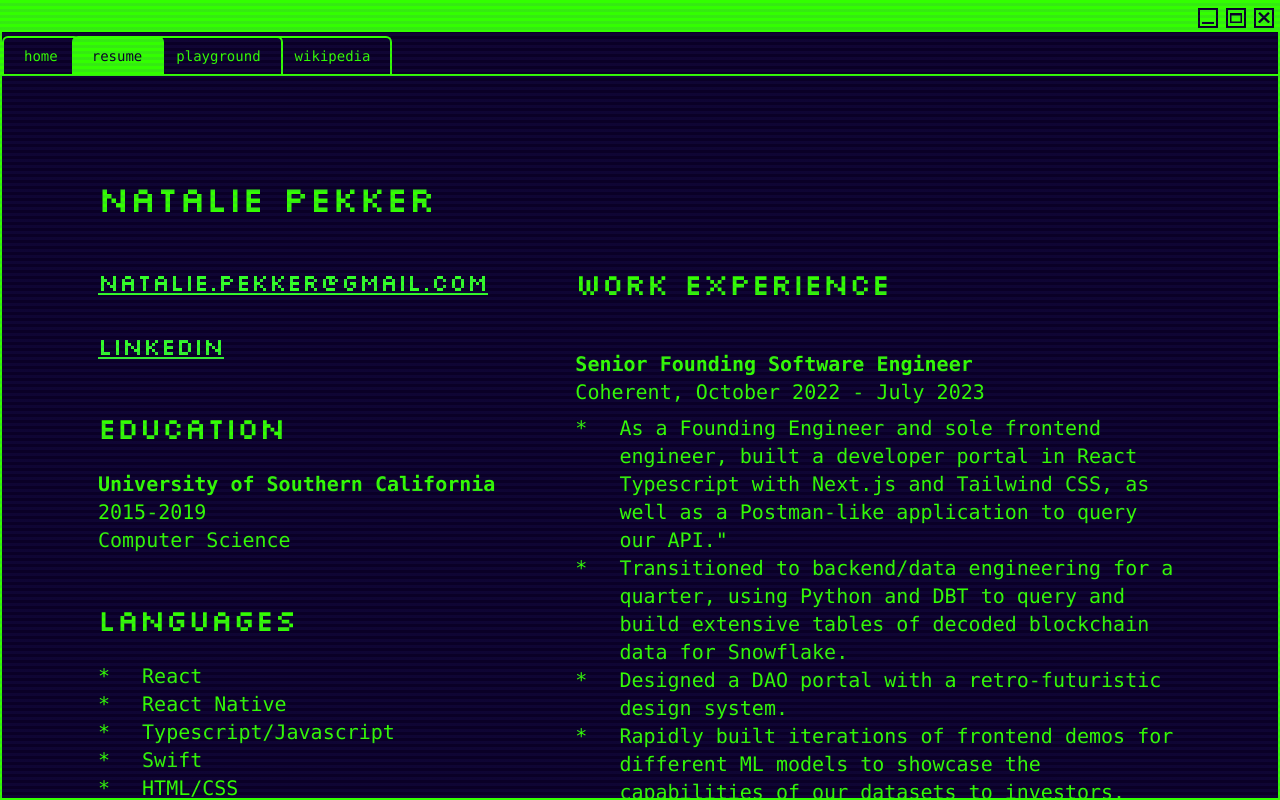
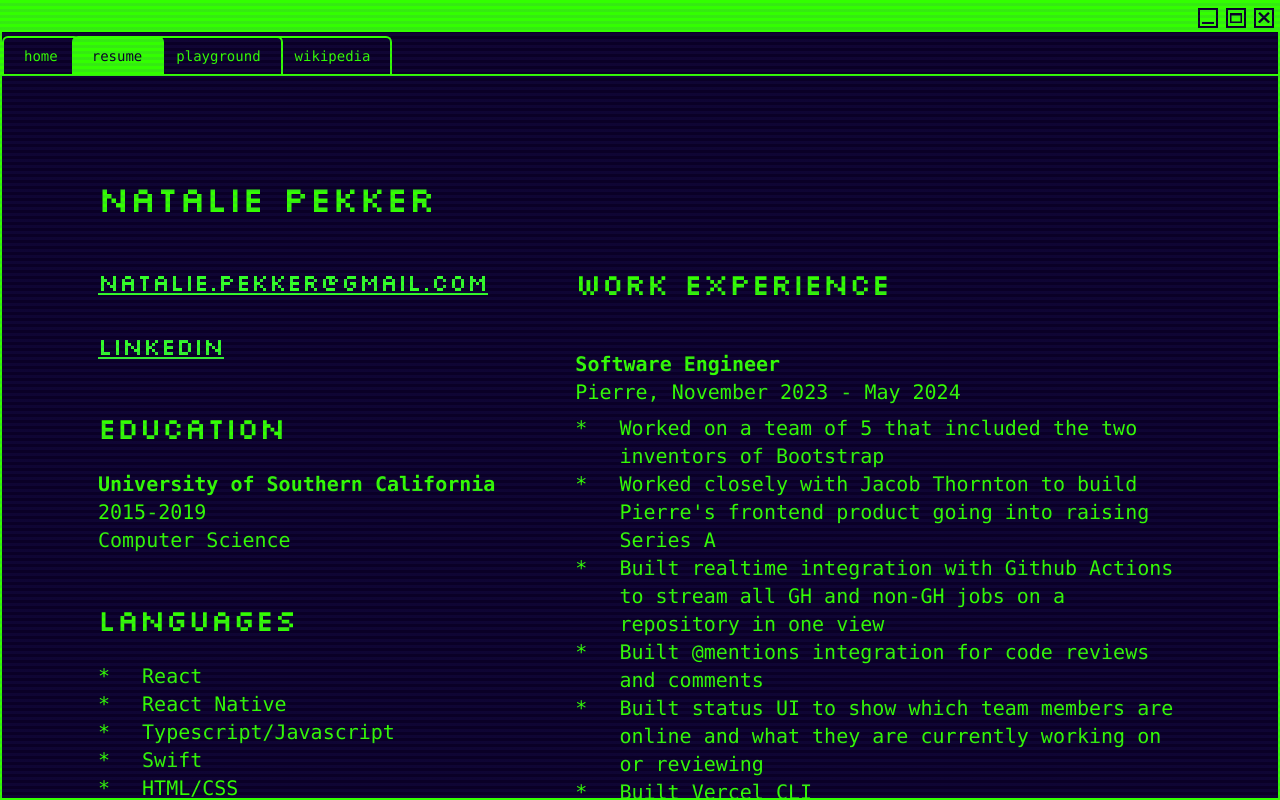
Before and after one commit to npek/im-nat, a Next.js app: page /resume in a window 1280 px wide. Built offline with nearby package versions, Linux system fonts and the light colour scheme.

Commit message:
add Pierre experience to resume

```diff
--- /dev/null
+++ b/src/app/components/ExperienceItem.tsx
@@ -0,0 +1,29 @@
+import BulletPoint from "./BulletPoint";
+
+interface ExperienceProps {
+  jobTitle: string;
+  company: string;
+  startDate: string;
+  endDate: string;
+  bulletPoints: string[];
+}
+
+export const ExperienceItem = ({
+  jobTitle,
+  company,
+  startDate,
+  endDate,
+  bulletPoints,
+}: ExperienceProps) => {
+  return (
+    <div className="flex flex-col">
+      <label className="font-bold">{jobTitle}</label>
+      <label className="pb-2">
+        {company}, {startDate} - {endDate}
+      </label>
+      {bulletPoints.map((b, index) => {
+        return <BulletPoint key={jobTitle + index}>{b}</BulletPoint>;
+      })}
+    </div>
+  );
+};
--- a/src/app/resume/page.tsx
+++ b/src/app/resume/page.tsx
@@ -1,6 +1,7 @@
 import BulletPoint from "../components/BulletPoint";
 import DisplayLabel from "../components/DisplayLabel";
 import DisplayLink from "../components/DisplayLink";
+import { ExperienceItem } from "../components/ExperienceItem";
 
 export default function Resume() {
   return (
@@ -70,84 +71,81 @@ export default function Resume() {
           <DisplayLabel className="pb-6" fontSize="3xl">
             Work Experience
           </DisplayLabel>
-          <div className="flex flex-col">
-            <label className="font-bold">
-              Senior Founding Software Engineer
-            </label>
-            <label className="pb-2">Coherent, October 2022 - July 2023</label>
-            <BulletPoint>
-              As a Founding Engineer and sole frontend engineer, built a
-              developer portal in React Typescript with Next.js and Tailwind
-              CSS, as well as a Postman-like application to query our API."
-            </BulletPoint>
-            <BulletPoint>
-              Transitioned to backend/data engineering for a quarter, using
-              Python and DBT to query and build extensive tables of decoded
-              blockchain data for Snowflake.
-            </BulletPoint>
-            <BulletPoint>
-              Designed a DAO portal with a retro-futuristic design system.
-            </BulletPoint>
-            <BulletPoint>
-              Rapidly built iterations of frontend demos for different ML models
-              to showcase the capabilities of our datasets to investors.
-            </BulletPoint>
-          </div>
-          <div className="flex flex-col">
-            <label className="font-bold">Frontend Software Engineer</label>
-            <label className="text-xl pb-2">
-              Innerwell, May 2022 - August 2023
-            </label>
-            <BulletPoint>
-              As the only engineer, planned and built a mobile application from
+          <ExperienceItem
+            jobTitle={"Software Engineer"}
+            company={"Pierre"}
+            startDate={"November 2023"}
+            endDate={"May 2024"}
+            bulletPoints={[
+              `Worked on a team of 5 that included the two inventors of Bootstrap`,
+              `Worked closely with Jacob Thornton to build Pierre's frontend product going into raising Series A`,
+              `Built realtime integration with Github Actions to stream all GH and non-GH jobs on a repository in one view`,
+              `Built @mentions integration for code reviews and comments`,
+              `Built status UI to show which team members are online and what they are currently working on or reviewing`,
+              `Built Vercel CLI`,
+            ]}
+          />
+          <ExperienceItem
+            jobTitle={"Senior Founding Software Engineer"}
+            company={"Coherent"}
+            startDate={"October 2022"}
+            endDate={"July 2023"}
+            bulletPoints={[
+              `As a Founding Engineer and sole frontend engineer, built a
+            developer portal in React Typescript with Next.js and Tailwind
+            CSS, as well as a Postman-like application to query our API."`,
+              `Transitioned to backend/data engineering for a quarter, using
+            Python and DBT to query and build extensive tables of decoded
+            blockchain data for Snowflake.`,
+              `Designed a DAO portal with a retro-futuristic design system.`,
+              `Rapidly built iterations of frontend demos for different ML models
+            to showcase the capabilities of our datasets to investors.`,
+            ]}
+          />
+          <ExperienceItem
+            jobTitle={"Frontend Software Engineer"}
+            company={"Innerwell"}
+            startDate={"May 2022"}
+            endDate={"August 2022"}
+            bulletPoints={[
+              `As the only engineer, planned and built a mobile application from
               scratch with features such as Zoom integration, scheduling,
               Electronic Health Record integration, HIPAA-compliant chat,
-              support chat, and music streaming.
-            </BulletPoint>
-          </div>
-          <div className="flex flex-col">
-            <label className="font-bold">
-              Frontend/Mobile Software Engineer
-            </label>
-            <label className="pb-2">Coinbase, August 2019 - May 2022</label>
-            <BulletPoint>
-              Initially worked on core iOS development in Swift on the main
-              Coinbase mobile application.
-            </BulletPoint>
-            <BulletPoint>
-              Transitioned to the Coinbase Card team and started working with
-              React and React Native with a 50/50 time split between the two.
-            </BulletPoint>
-            <BulletPoint>
-              Built{" "}
-              <a
-                className="underline italic"
-                href="https://medium.com/the-coinbase-blog/coinbase-makes-investing-easy-with-with-dollar-cost-averaging-1231b556b4bf"
-              >
-                Coinbase Tutorials
-              </a>{" "}
-              (later known as Earn tutorials) in their very first iteration.
-            </BulletPoint>
-            <BulletPoint>
-              Served as a lead for the mental health employee resource group.
-            </BulletPoint>
-          </div>
-          <div className="flex flex-col">
-            <label className="font-bold">iOS Software Engineering Intern</label>
-            <label className="pb-2">Coinbase, June 2018 - August 2018</label>
-            <BulletPoint>3rd iOS engineer on the Consumer team.</BulletPoint>
-            <BulletPoint>
-              Built an identity verification flow for European users.
-            </BulletPoint>
-          </div>
-          <div className="flex flex-col">
-            <label className="font-bold">iOS Software Engineering Intern</label>
-            <label className="pb-2">OpenTable, June 2017 - August 2017</label>
-            <BulletPoint>
-              Worked on iOS/Swift + Objective-C for the Guest Center
-              application.
-            </BulletPoint>
-          </div>
+              support chat, and music streaming.`,
+            ]}
+          />
+          <ExperienceItem
+            jobTitle={"Frontend/Mobile Software Engineer"}
+            company={"Coinbase"}
+            startDate={"August 2019"}
+            endDate={"May 2022"}
+            bulletPoints={[
+              `Initially worked on core iOS development in Swift on the main Coinbase mobile application.`,
+              `Transitioned to the Coinbase Card team and started working with
+              React and React Native with a 50/50 time split between the two.`,
+              `Built Coinbase Tutorials (later known as Earn tutorials) in their very first iteration.`,
+              `Served as a lead for the mental health employee resource group.`,
+            ]}
+          />
+          <ExperienceItem
+            jobTitle={"iOS Software Engineering Intern"}
+            company={"Coinbase"}
+            startDate={"June 2018"}
+            endDate={"August 2018"}
+            bulletPoints={[
+              `3rd iOS engineer on the Coinbase product team.`,
+              `Built an identity verification flow for European users.`,
+            ]}
+          />
+          <ExperienceItem
+            jobTitle={"iOS Software Engineering Intern"}
+            company={"OpenTable"}
+            startDate={"June 2017"}
+            endDate={"August 2017"}
+            bulletPoints={[
+              `Worked on iOS/Swift + Objective-C for the Guest Center application.`,
+            ]}
+          />
         </div>
       </div>
     </div>
```
